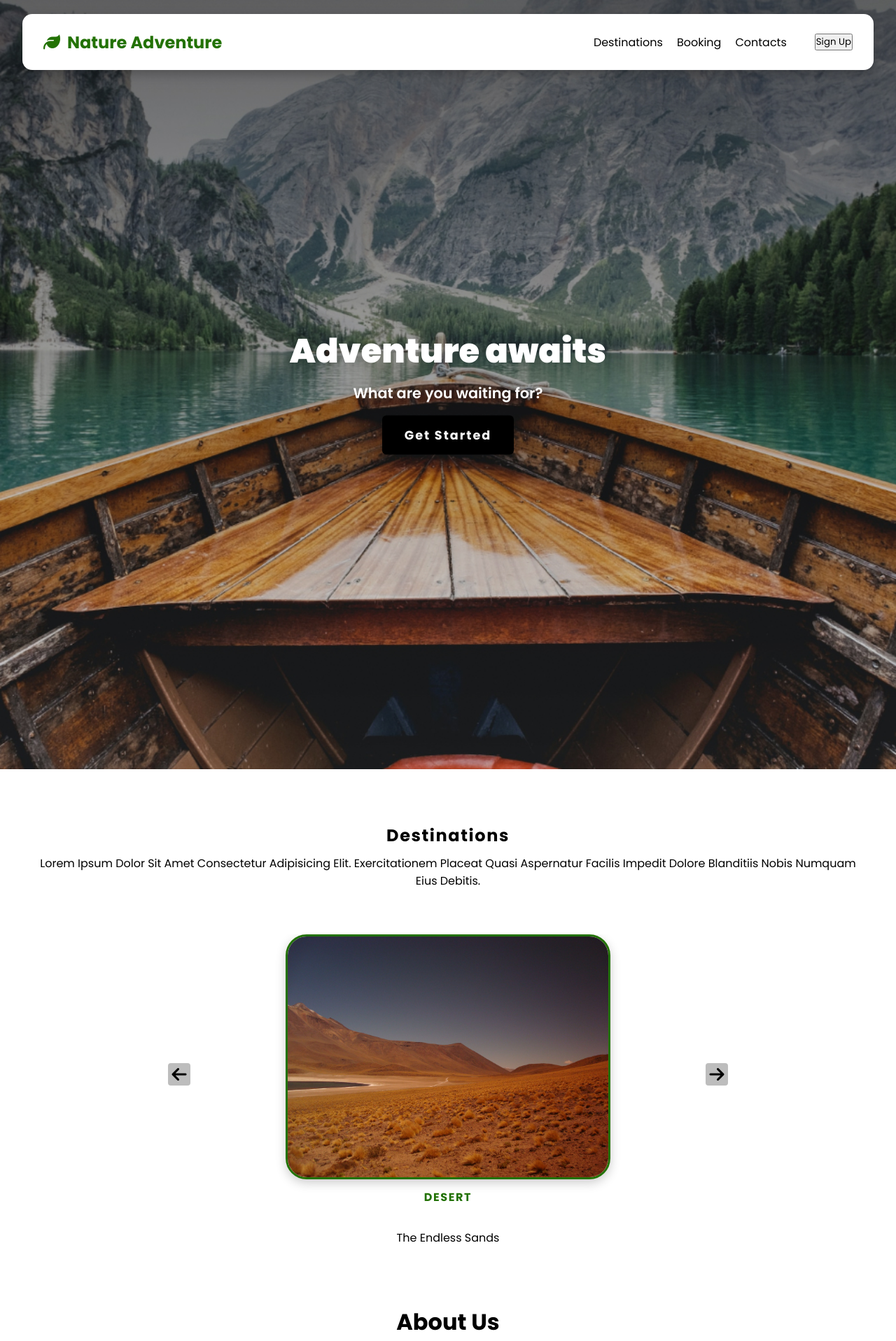
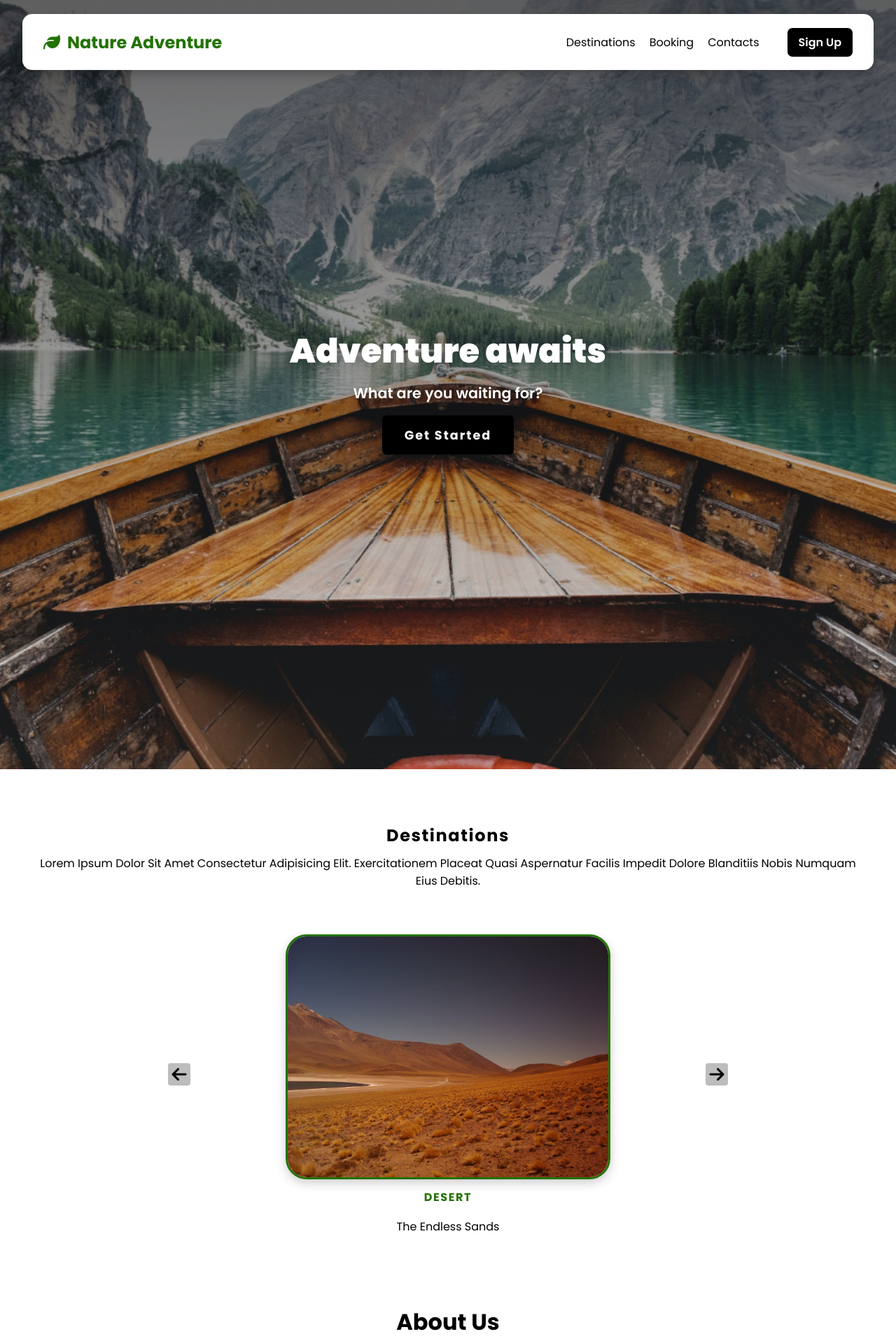
Before and after one commit to PedroPeriquito/Flag-Projeto-Frontend, a React (Create React App) app: page / in a window 1280 px wide. Shown: the top 1916 px of the page at 70% size. Built offline with nearby package versions, Linux system fonts and the light colour scheme.

Commit message:
navbtn fixed

```diff
--- a/src/Components/Navbar/Navbar.css
+++ b/src/Components/Navbar/Navbar.css
@@ -59,6 +59,25 @@
 
 .menuIcons {
 	display: none;
+}
+
+.navbtn {
+	padding: 0.5rem 1rem;
+	white-space: nowrap;
+	border-radius: 7px;
+	font-size: 1rem;
+	font-weight: 600;
+	border: none;
+	cursor: pointer;
+	transition: 0.2s ease-in-out;
+		background-color: var(--blackColor);
+	color: var(--whiteColor);
+
+}
+
+.navbtn:hover {
+	background-color: var(--greyColor);
+	transition: all 0.2s ease-in-out;
 }
 
 
--- a/src/Components/Slider/Slider.css
+++ b/src/Components/Slider/Slider.css
@@ -83,7 +83,7 @@ title h2 {
 .text {
 	max-width: 95em;
 	margin: 0 auto;
-	margin-top: 2rem;
+	margin-top: 1rem;
 	line-height: 2;
 	color: var(--blackColor);
 }
@@ -131,7 +131,7 @@ title h2 {
 	}
 	.prev,
 	.next {
-        top: 100px;
+		top: 100px;
 		width: 1.25rem;
 		height: 1.25rem;
 		font-size: 1rem;
@@ -140,4 +140,7 @@ title h2 {
 		max-width: 400px;
 		max-height: 200px;
 	}
+	.sectionCenter {
+		height: 300px;
+	}
 }
```
Also changed, not shown: src/Components/Trip/TripData.jsx (deleted, +0 -35 lines).
